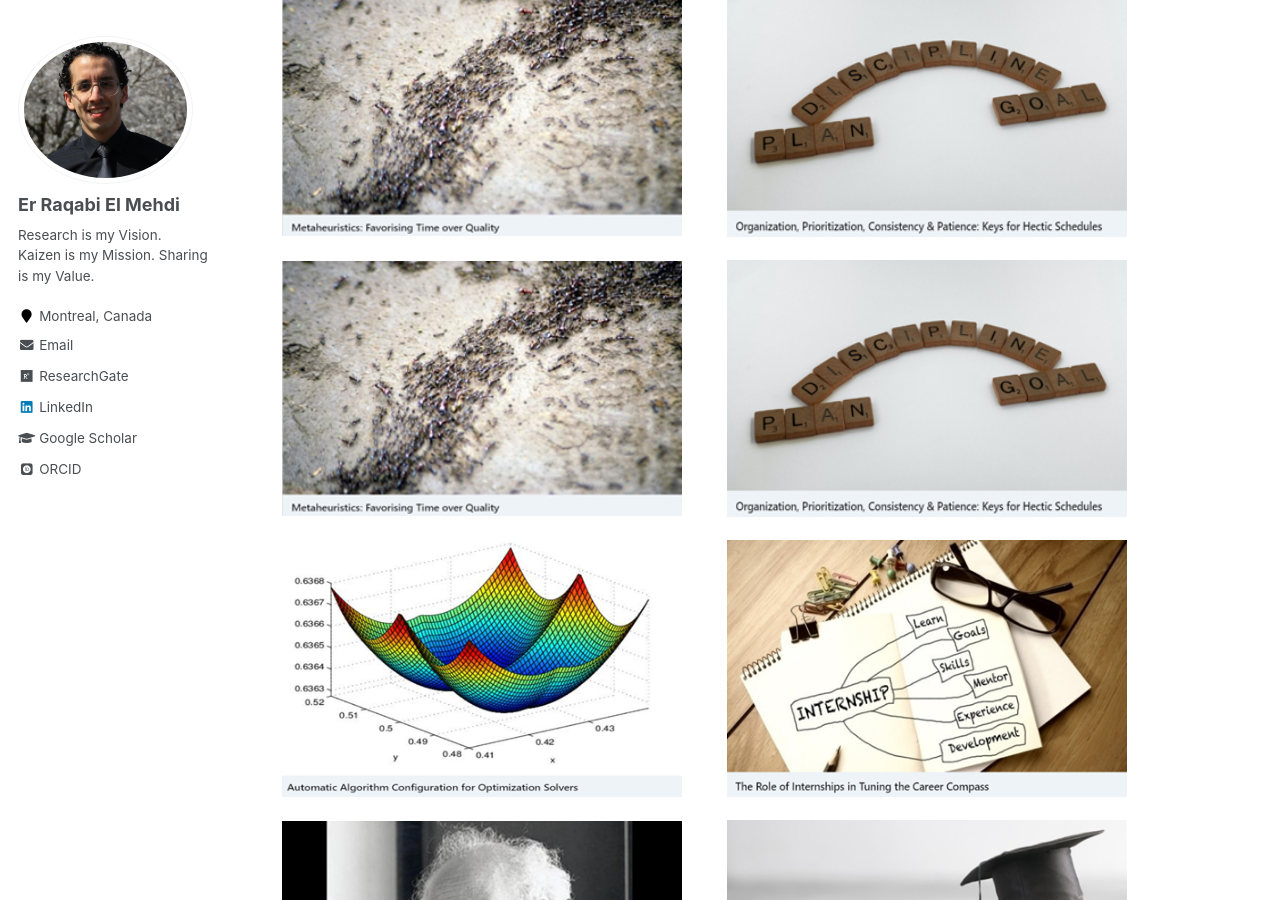
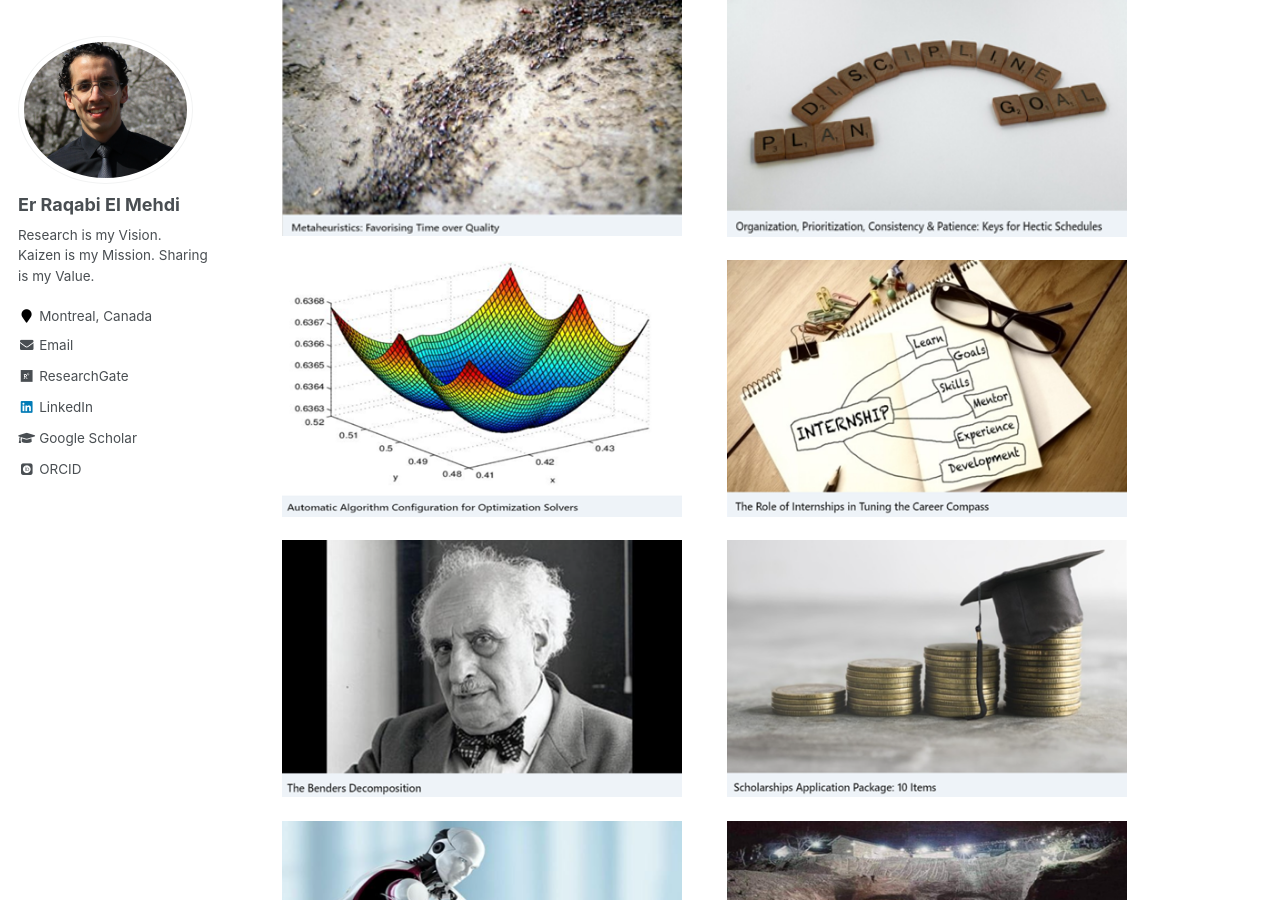
Before and after one commit to RqbMedi/rqbmedi.github.io, a Jekyll site: the page built from _pages/portfolio.md, in a window 1280 px wide and 900 px high, scrolled down 513 px. Built offline with Jekyll 4.4.1, drawn with Linux system fonts in a browser that asks for light colours; some web fonts are replaced.

Commit message:
Update portfolio.md

```diff
--- a/_pages/portfolio.md
+++ b/_pages/portfolio.md
@@ -8,8 +8,6 @@ author_profile: true
 I like writing blogs where I share insights and experiences. Below are my recent [Medium](https://erraqabielmehdi.medium.com/) (Left Column) & [LinkedIn](https://www.linkedin.com/in/rqbmedi) (Right Column) blogs. Some additional posts can be viewed on my [LinkedIn](https://www.linkedin.com/in/rqbmedi).
 
 [<img src="http://rqbmedi.github.io/images/Medium_Article_16.png" width="400" height="400" />](https://erraqabielmehdi.medium.com/beyond-classical-optimization-paradigms-robustness-fairness-others-dce754836c0d) &nbsp; &nbsp; &nbsp; &nbsp; [<img src="http://rqbmedi.github.io/images/LinkedIn_Article_20.png" width="400" height="400" />](https://www.linkedin.com/pulse/world-cup-2022-between-predicted-actual-outcomes-el-mehdi-%E3%83%A9%E3%82%AB%E3%83%93-%E3%83%A1%E3%83%87%E3%82%A3)
-
-[<img src="http://rqbmedi.github.io/images/Medium_Article_15.png" width="400" height="400" />](https://erraqabielmehdi.medium.com/metaheuristics-favorising-time-over-quality-1c0c7a68fa37) &nbsp; &nbsp; &nbsp; &nbsp; [<img src="http://rqbmedi.github.io/images/LinkedIn_Article_19.png" width="400" height="400" />](https://www.linkedin.com/pulse/organization-prioritization-consistency-patience-keys-er-raqabi/?trackingId=9F0PS%2FdxZGhH%2FLxWj3cNMA%3D%3D)
 
 [<img src="http://rqbmedi.github.io/images/Medium_Article_15.png" width="400" height="400" />](https://erraqabielmehdi.medium.com/metaheuristics-favorising-time-over-quality-1c0c7a68fa37) &nbsp; &nbsp; &nbsp; &nbsp; [<img src="http://rqbmedi.github.io/images/LinkedIn_Article_19.png" width="400" height="400" />](https://www.linkedin.com/pulse/organization-prioritization-consistency-patience-keys-er-raqabi/?trackingId=9F0PS%2FdxZGhH%2FLxWj3cNMA%3D%3D)
 
```
